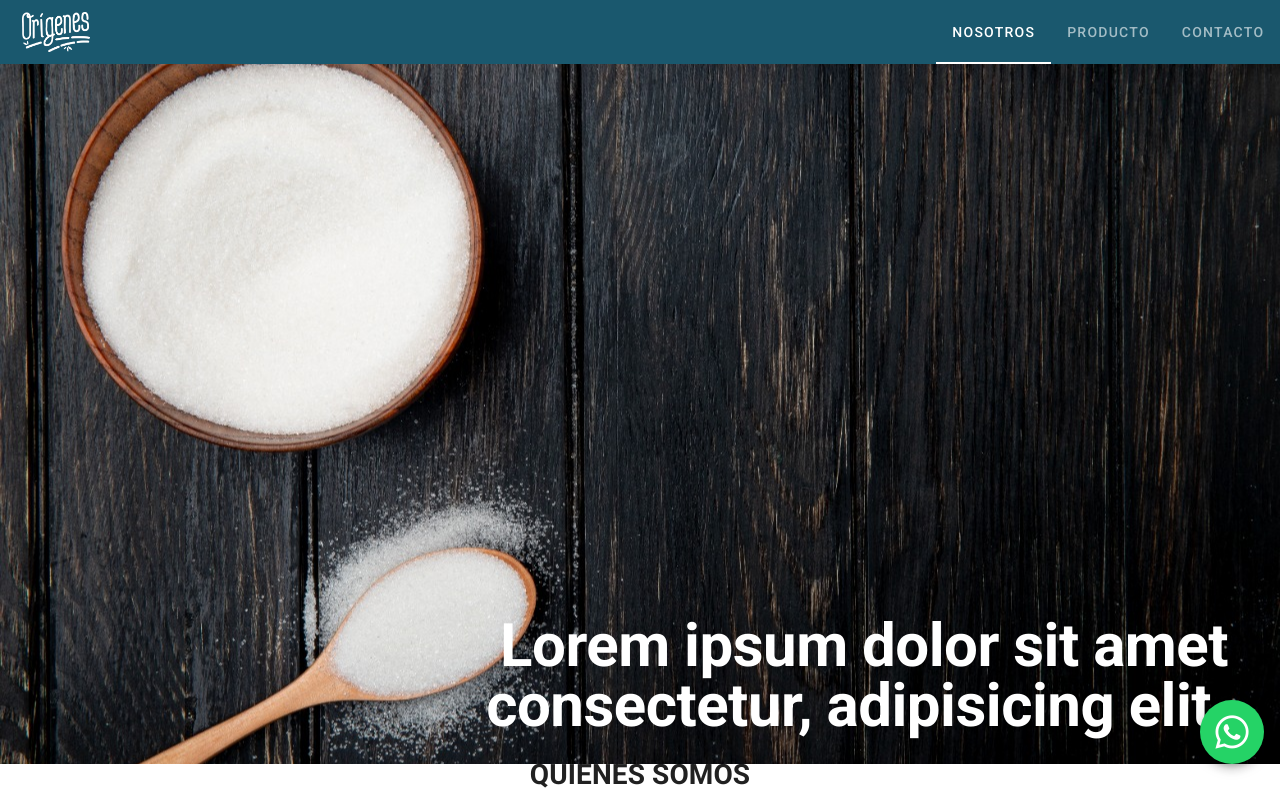
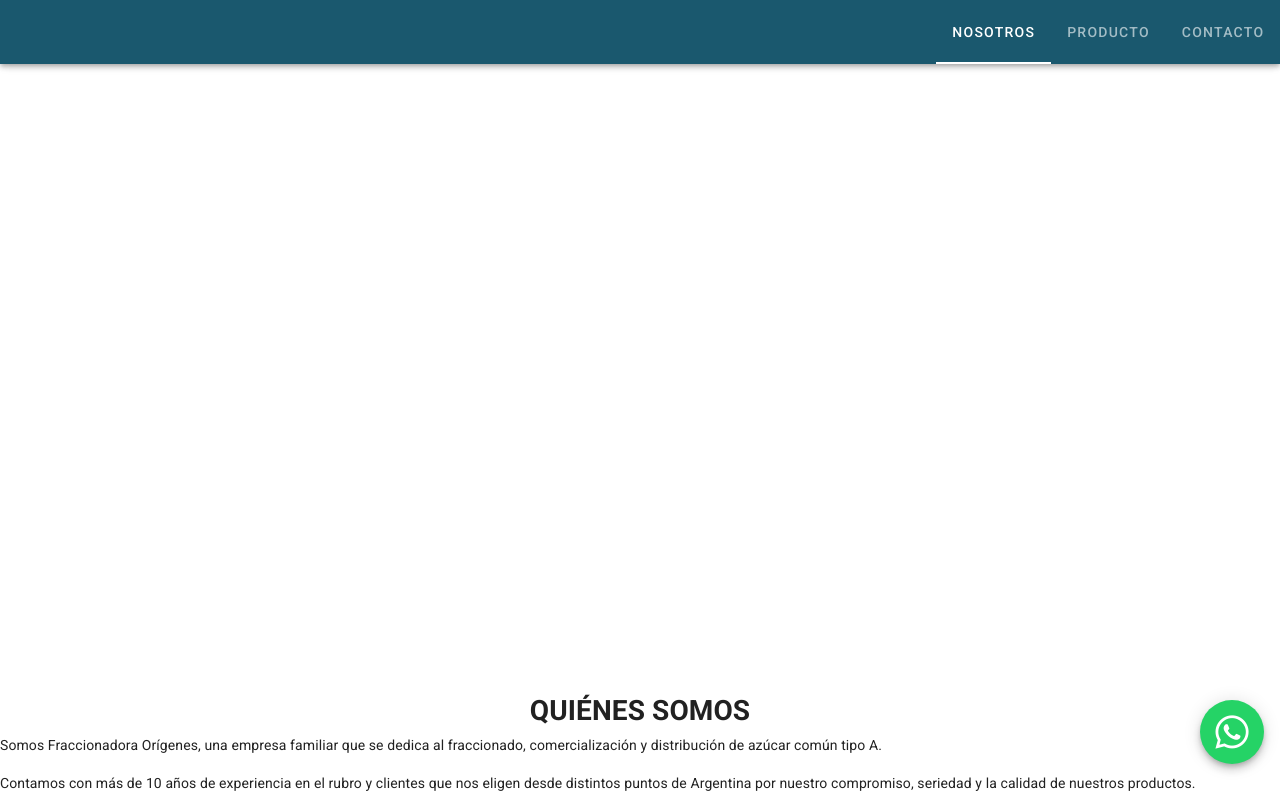
Before and after one commit to NotNameDev/web-origenes, a Vue app: page / in a window 1280 px wide. Built offline with nearby package versions, Linux system fonts and the light colour scheme.

Commit message:
app bar fixed and color changed in button

```diff
--- a/src/components/NContact.vue
+++ b/src/components/NContact.vue
@@ -28,7 +28,7 @@
       label="Mensaje"
     ></v-textarea>
     <v-btn
-      color="accent primary--text"
+      color="info white--text"
       elevation="5"
       x-large width="100%"
     >
--- a/src/components/NNavbar.vue
+++ b/src/components/NNavbar.vue
@@ -3,6 +3,7 @@
       <v-app-bar
         color="primary"
         dark
+        fixed
       >
         <v-toolbar-title
           style="width: 230px;"
```
